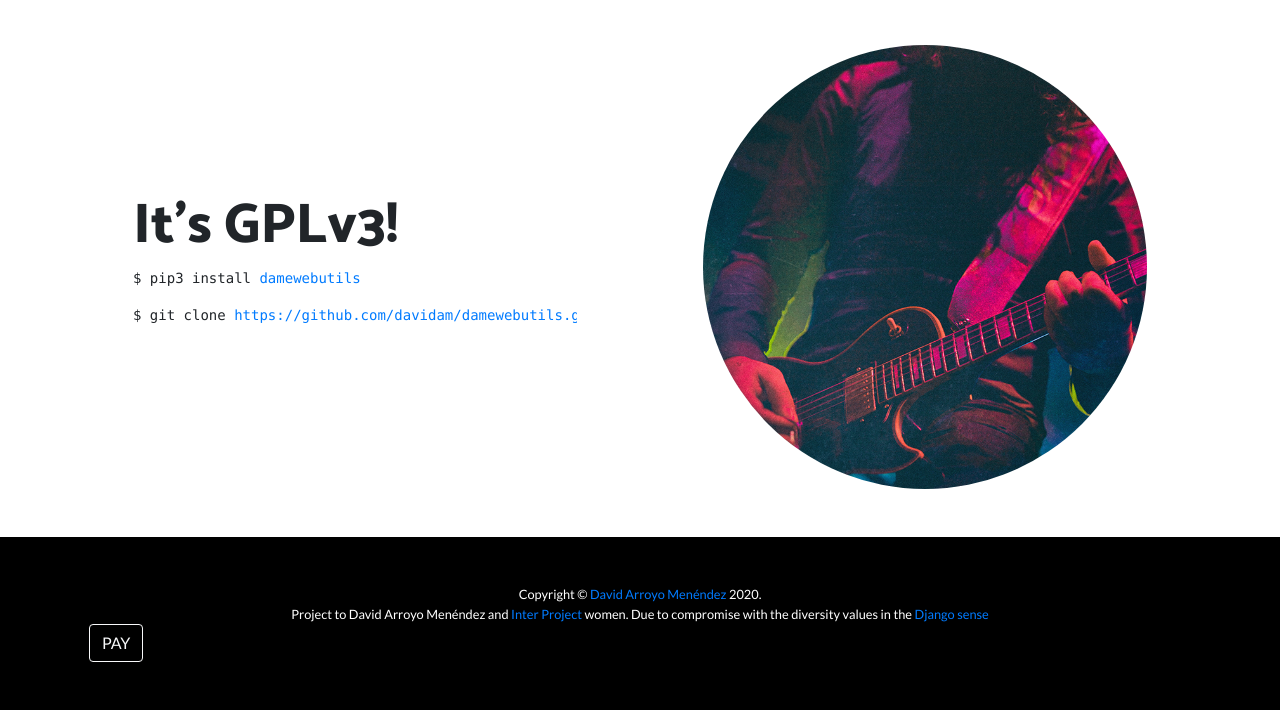
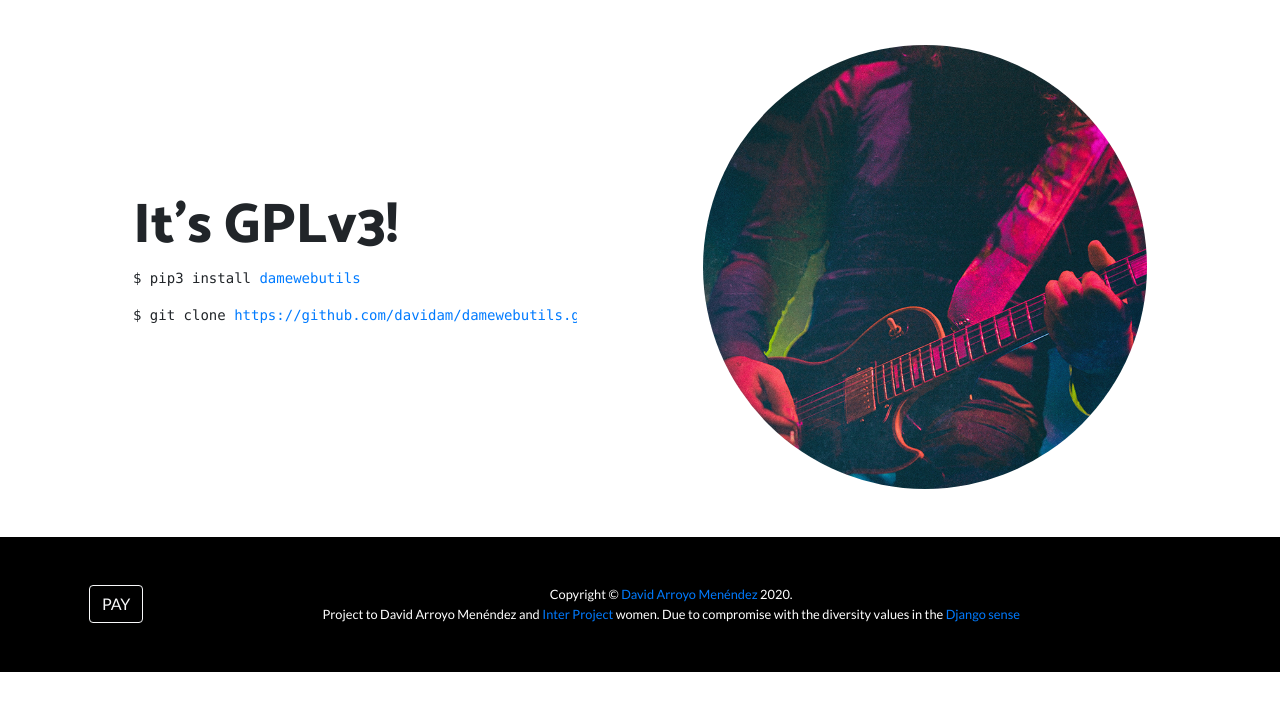
Before and after one commit to davidam/damewebutils-web, a website: page index.html in a window 1280 px wide. Shown: the part 1558-2268 px from the top of the page. After the commit the page ends 2230 px from the top, so only its background shows below. Drawn offline with Linux system fonts and the light colour scheme.

Commit message:
index.html: pay button footer with float left

```diff
--- a/index.html
+++ b/index.html
@@ -19,6 +19,7 @@
 
   <!-- Custom styles for this template -->
   <link href="css/one-page-wonder.min.css" rel="stylesheet">
+  <link href="css/custom.css" rel="stylesheet">
 
 </head>
 
@@ -118,11 +119,12 @@
   <!-- Footer -->
   <footer class="py-5 bg-black">
     <div class="container">
+      <div class="btn-footer"><a class="btn btn-outline-light btn-social mx-1" href="https://www.paypal.com/cgi-bin/webscr?cmd=_donations&business=davidam%40gmail.com&currency_code=EUR&amount=10&source=url">
+	    PAY
+      </a>
+      </div>
       <p class="m-0 text-center text-white small">Copyright &copy; <a href="http://www.davidam.com">David Arroyo Menéndez</a> 2020.</p>
       <p class="m-0 text-center text-white small">Project to David Arroyo Menéndez and <a href="https://www2.uned.es/grupointer/">Inter Project</a> women. Due to compromise with the diversity values in the <a href="https://www.djangoproject.com/diversity/">Django sense</a></p>
-      <a class="btn btn-outline-light btn-social mx-1" href="https://www.paypal.com/cgi-bin/webscr?cmd=_donations&business=davidam%40gmail.com&currency_code=EUR&amount=10&source=url">
-	    PAY
-      </a>
     </div>
     <!-- /.container -->
   </footer>
```
